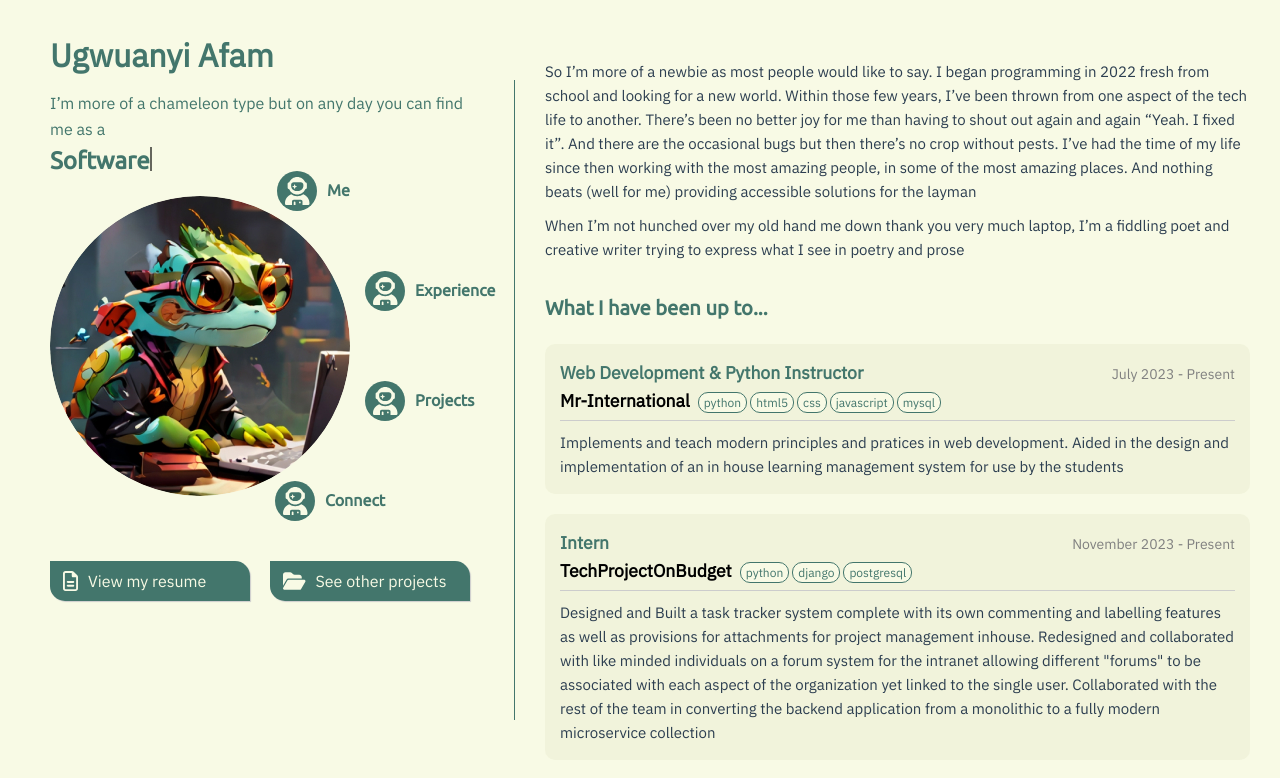
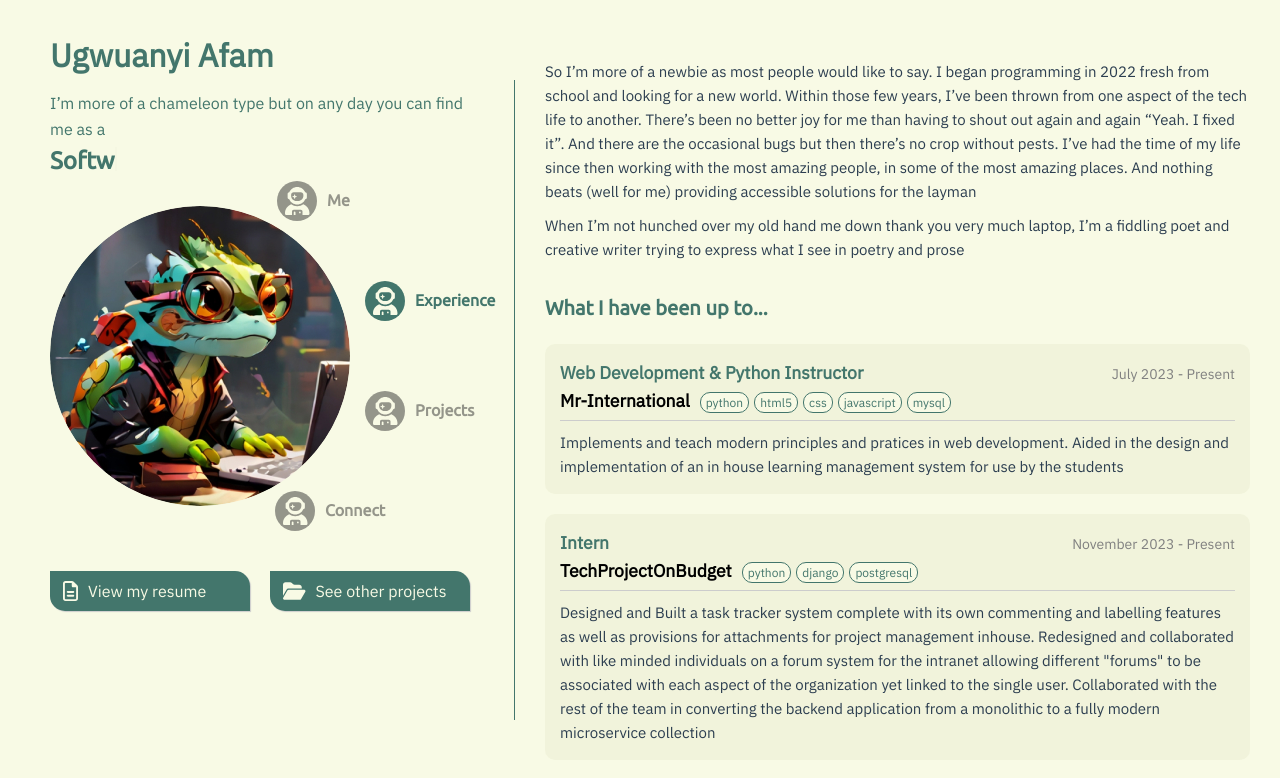
Before and after one commit to 2022phyro/portfolio, a Vue app: page / in a window 1280 px wide. Shown: the top 778 px of the page. Built offline with nearby package versions, Linux system fonts and the light colour scheme.

Commit message:
Updated navigation

```diff
--- a/src/App.vue
+++ b/src/App.vue
@@ -1,15 +1,55 @@
 <script setup>
-// import MyHeader from './components/MyHeader.vue';
 import AboutView from '@/views/AboutView.vue';
 import HeroView from './views/HeroView.vue';
 import ExperienceView from './views/ExperienceView.vue';
+import { ref, onMounted, onBeforeUnmount } from 'vue';
+
+const activeSection = ref("me")
+const bodyRef = ref(null)
+const sections = ['me', 'experience', 'projects', 'connect']
+
+/**
+ * handle navigation and scrolling
+ */
+const scrolledToEvent = (section) => {
+  activeSection.value = section
+}
+ const handleScroll = () => {
+  const scrollPosition = window.scrollY + window.innerHeight / 3;
+
+  for (const section of sections) {
+    const element = document.getElementById(section);
+    if (element) {
+      const rect = element.getBoundingClientRect();
+
+      // Check if the center of the section is within the viewport
+      if (rect.top <= scrollPosition && rect.bottom >= scrollPosition) {
+        activeSection.value = section;
+        break;
+      }
+    }
+  }
+};
+
+onMounted(() => {
+  window.addEventListener('scroll', handleScroll);
+  bodyRef.value.addEventListener('scroll', handleScroll);
+});
+
+onBeforeUnmount(() => {
+  window.removeEventListener('scroll', handleScroll);
+  bodyRef.value.removeEventListener('scroll', handleScroll);
+
+});
 </script>
 
 <template>
   <div id="app">
-    <HeroView/>
+    <HeroView
+    :activeSection="activeSection"
+    @scrolled-to="scrolledToEvent"/>
     <span class="divider"></span>
-    <div class="body">
+    <div class="body" ref="bodyRef">
       <AboutView/>
       <ExperienceView/>
     </div>
@@ -19,7 +59,7 @@ import ExperienceView from './views/ExperienceView.vue';
 <style scoped>
 #app {
   display: grid;
-  grid-template-columns: 500px 15px auto;
+  grid-template-columns: 500px 15px calc(100vw - 515px);
   grid-template-rows: auto  auto;
   width: 100vw;
   background-color: var(--secondary);
@@ -36,8 +76,14 @@ import ExperienceView from './views/ExperienceView.vue';
   grid-column: 3;
   grid-row: 1 / span 2;
   /* border: 1px solid red; */
-  margin: 0 30px;
-
+  width: auto;
+  padding: 0 30px;
+  height: 100vh;
+  overflow: auto;
+  display: flex;
+  flex-flow: column;
+  justify-content: flex-start;
+  align-content: flex-start;
 }
 @media screen and (max-width: 900px) {
   #app {
@@ -49,5 +95,8 @@ import ExperienceView from './views/ExperienceView.vue';
   .divider {
     display: none;
   }
+  .body {
+    overflow: visible;
+  }
 }
 </style>
--- a/src/components/TypeWriter.vue
+++ b/src/components/TypeWriter.vue
@@ -71,6 +71,7 @@ p {
   margin: 10px 20px;
   margin-left: 0;
   font-size: 16px;
+  margin-bottom: 20px;
 }
 span {
   font-family: 'Ubuntu';
--- a/src/views/ExperienceView.vue
+++ b/src/views/ExperienceView.vue
@@ -1,14 +1,19 @@
 <script setup>
+import { useRouter } from 'vue-router';
 const job1 = [
   'python', 'html5', 'css', 'javascript', 'mysql'
 ]
 const intern1 = [
   'python', 'django', 'postgresql'
 ]
+const navigate = useRouter()
+const goTo = (link) => {
+  navigate(link)
+}
 </script>
 <template>
-  <section id="experiences">
-    <h2>What I have been up to...</h2>
+  <section id="experience">
+    <h2 @click="goTo(`https://www.m-rinternational.com/`)">What I have been up to...</h2>
     <article class="job">
       <h3>
         <span class="hd1">
@@ -49,8 +54,8 @@ const intern1 = [
   </section>
 </template>
 <style scoped>
-#experiences {
-  margin-top: 30px;
+#experience {
+  padding-top: 30px;
   display: flex;
   flex-flow: column;
   gap: 10px;
@@ -87,7 +92,7 @@ h3 {
   align-items: baseline;
 }
 .hd2 {
-  gap: 3px;
+  gap: 5px;
   justify-content: flex-start;
   padding-bottom: 5px;
 }
--- a/src/views/HeroView.vue
+++ b/src/views/HeroView.vue
@@ -1,30 +1,53 @@
 <script setup>
 import TypeWriter from '@/components/TypeWriter.vue'
+
+defineProps({
+  activeSection: String
+})
+const emit = defineEmits(['scrolledTo'])
 const links = [
-    {text: 'me', icn: ['fas', 'user-astronaut']},
-    {text: 'experience', icn: ['fas', 'user-astronaut']},
-    {text: 'projects', icn: ['fas', 'user-astronaut']},
-    {text: 'connect', icn: ['fas', 'user-astronaut']},
+  { text: 'me', icn: ['fas', 'user-astronaut'] },
+  { text: 'experience', icn: ['fas', 'user-astronaut'] },
+  { text: 'projects', icn: ['fas', 'user-astronaut'] },
+  { text: 'connect', icn: ['fas', 'user-astronaut'] }
 ]
+
+// const activeSection = ref('me')
+const scrollToSection = (sectionId) => {
+  const element = document.getElementById(sectionId);
+  if (element) {
+    element.scrollIntoView({ behavior: 'smooth' });
+    emit('scrolledTo', sectionId)
+    // activeSection.value = sectionId;
+  }
+};
+
+
+
 </script>
 <template>
   <section class="hero">
     <h1>Ugwuanyi Afam</h1>
-        <TypeWriter/>
+    <TypeWriter />
     <div class="nav">
-            <img src="/chameleon.jpg">
-            <router-link v-for="(link, idx) in links" :key="idx" :class="`round n-${idx}`" :to="`#${link.text}`">
+      <img src="/chameleon.jpg" />
+      <div
+        v-for="(link, idx) in links"
+        :key="idx"
+        :class="{ 'active': activeSection === link.text, 'round': true, ['n-' + idx]: true }"
+        @click="scrollToSection(link.text)"
+      >
         <span class="icon"><my-icon :icon="link.icn"></my-icon></span>
         <span>{{ link.text }}</span>
-            </router-link>
+      </div>
     </div>
     <div class="aob">
       <button>
-                <my-icon :icon="['far', 'file-lines']"/>
+        <my-icon :icon="['far', 'file-lines']" />
         <span>View my resume</span>
       </button>
       <button>
-                <my-icon :icon="['fas', 'folder-open']"/>
+        <my-icon :icon="['fas', 'folder-open']" />
         <span>See other projects</span>
       </button>
     </div>
@@ -35,6 +58,9 @@ const links = [
   grid-row: 1 / span 1;
   grid-column: 1 / span 1;
   padding-left: 50px;
+  /* position: fixed; */
+  top: 0;
+  /* width: 500px; */
   padding-top: 30px;
   display: flex;
   flex-flow: column;
@@ -68,17 +94,19 @@ h1 {
   gap: 10px;
   background-color: transparent;
   z-index: 1;
-    /* border: 1px solid red; */
+  cursor: pointer;
+  opacity: 0.5;
+  transition: all 0.5s ease-in-out;
 }
 .round span {
   font-size: 16px;
   font-family: 'Ubuntu';
   font-weight: 600;
+  color: rgb(51, 50, 50);
   text-transform: capitalize;
-    opacity: 0.5;
 }
 .icon {
-    background-color: var(--primary);
+  background-color: rgb(51, 50, 50);
   width: 40px;
   height: 40px;
   vertical-align: center;
@@ -93,30 +121,27 @@ h1 {
   font-size: 28px;
   color: var(--secondary);
 }
-.active {
-    opacity: 1;
-}
 .n-0 {
   grid-row: 1 / span 1;
-    grid-column: 4  / span 1;
+  grid-column: 4 / span 1;
   align-self: start;
   justify-self: end;
 }
 .n-1 {
   grid-row: 2 / span 1;
-    grid-column: 6  / span 1;
+  grid-column: 6 / span 1;
   align-self: start;
   justify-self: start;
 }
 .n-2 {
   grid-row: 3 / span 1;
-    grid-column: 6  / span 1;
+  grid-column: 6 / span 1;
   align-self: end;
   justify-self: start;
 }
 .n-3 {
   grid-row: 4 / span 1;
-    grid-column: 4  / span 1;
+  grid-column: 4 / span 1;
   align-self: end;
   justify-self: start;
   /* border: 3px solid blue; */
@@ -127,9 +152,14 @@ a {
   /* padding: 3px; */
 }
 
-a.router-link-active,
-a.router-link-exact-active, .round span {
+div.active.round {
     opacity: 1;
+}
+div.active.round .icon {
+  background-color: var(--primary);
+}
+div.active.round span {
+  color: var(--primary);
 }
 .aob {
   display: flex;
@@ -158,7 +188,7 @@ a.router-link-exact-active, .round span {
   padding-left: 13px;
   box-shadow: 1px 1px 1px #ccc;
 }
-.aob > button  svg {
+.aob > button svg {
   font-size: 20px;
 }
 @media screen and (max-width: 950px) {
```
Also changed, not shown: src/components/FireFlies.vue (added, +58 -0 lines). Lines whose indentation alone changed are shown as unchanged.
